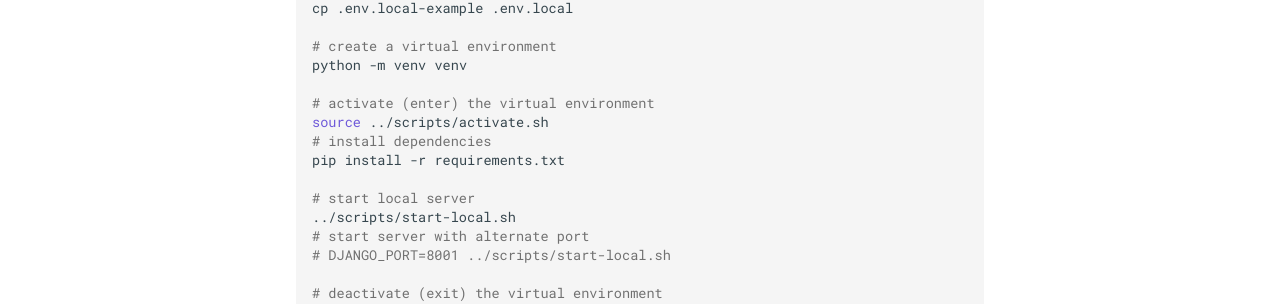
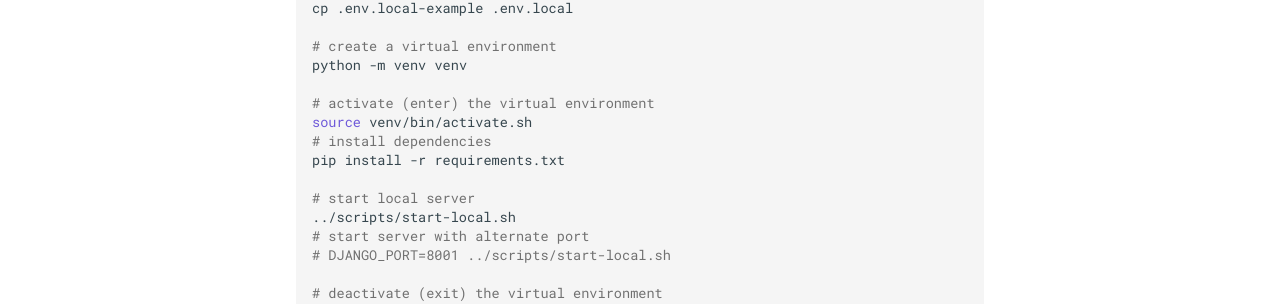
Before and after one commit to hackforla/peopledepot, an MkDocs documentation site: the page built from docs/how-to/run-local.md, in a window 1280 px wide and 1089 px high. Shown: the part 602-906 px from the top of the window. Built offline with MkDocs 1.6.1 and Material for MkDocs 9.7.7, drawn with Linux system fonts in a browser that asks for light colours; comment, search, counter and statistics services are not loaded.

Commit message:
remove activate script
The script seems to be a guard against users trying to execute it. It
also hardcodes the venv directory. Now we tell users to source it in the
instructions.

```diff
--- a/docs/how-to/run-local.md
+++ b/docs/how-to/run-local.md
@@ -21,7 +21,7 @@ cp .env.local-example .env.local
 python -m venv venv
 
 # activate (enter) the virtual environment
-source ../scripts/activate.sh
+source venv/bin/activate.sh
 # install dependencies
 pip install -r requirements.txt
 
```
Also changed, not shown: 1 other file.
